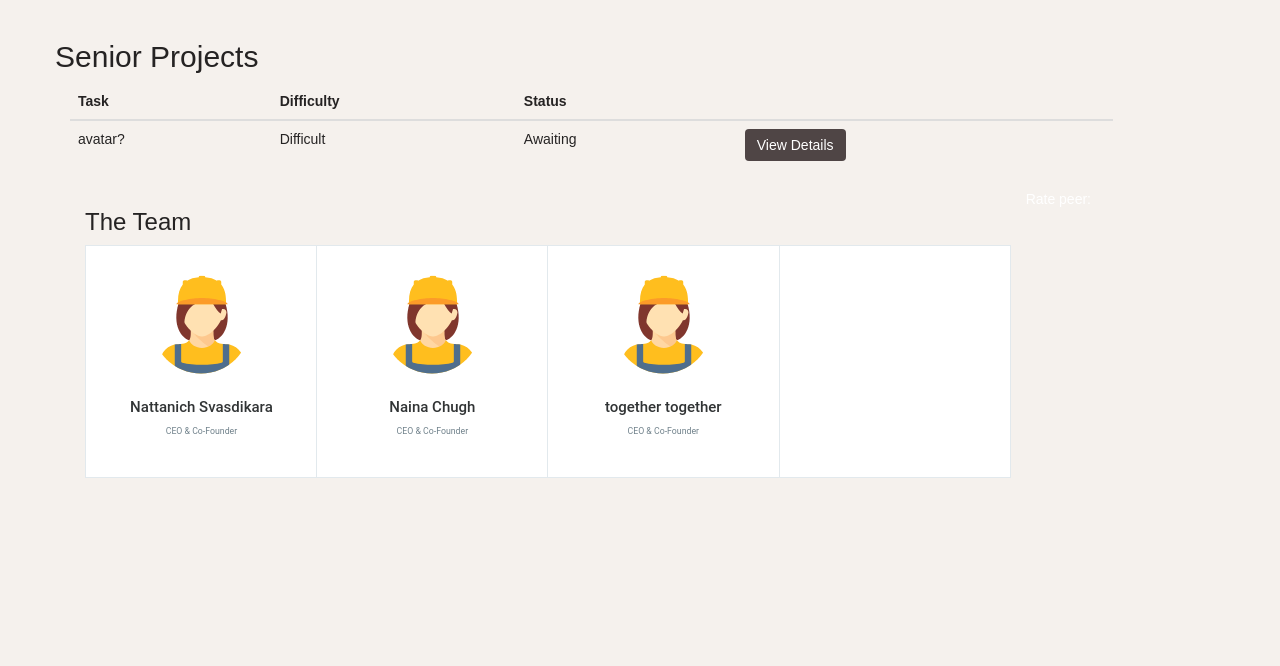
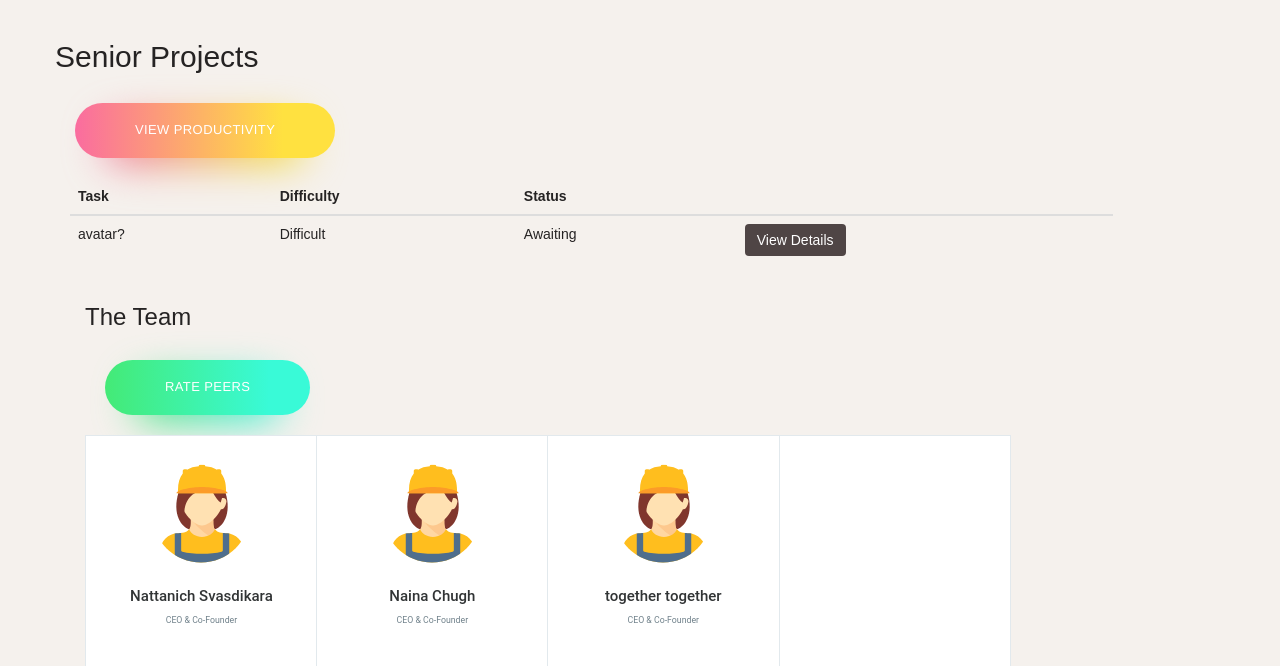
Before and after one commit to nattanichpoon/together, a Django app: page /projects/7/ in a window 1280 px wide. Shown: the part 51-717 px from the top of the page. Run offline with Django 3.2, Linux system fonts and the light colour scheme; data comes from the database, SQL or seed files in the repository; some libraries are stand-ins or nearby versions.

Commit message:
project_detail
added buttons for rate peer & view productivity

```diff
--- a/src/projects/templates/project_detail.html
+++ b/src/projects/templates/project_detail.html
@@ -8,6 +8,7 @@
 	<h2>
 	{{project.projectName}}
 	</h2>
+		<a href="{% url 'project_productivity' pk=project.pk%}" class="fancy-button bg-gradient3"><span>View Productivity</span></a>
 </div>
 <div class="row">
 	<div class="col-sm-11">
@@ -40,12 +41,13 @@
 	    </tbody>
 	  	</table>
 
-		<a href="{% url 'ratepeer' pk=project.pk %}">Rate peer:</a>
 
 		<div class="col-sm-11 col-xs-11">
 		  <div class="at-section">
 		  </hr>
 		    <h3>The Team</h3>
+		    <a href="{% url 'ratepeer' pk=project.pk %}" class="fancy-button bg-gradient2"><span>Rate Peers</span></a>
+
 		  </div>
 		  <div data-column='4' class="at-grid">
 		  	{% for member in members %}
--- a/src/users/templates/base.html
+++ b/src/users/templates/base.html
@@ -1120,18 +1120,135 @@
         .at-social__item svg:hover {
           fill: #788D96;
         }
+        /* Mixins */
+        /* bg shortcodes */
+        .bg-gradient1 span,
+        .bg-gradient1:before {
+          background: #52A0FD;
+          background: -webkit-linear-gradient(left, #52A0FD 0%, #00e2fa 80%, #00e2fa 100%);
+          background: linear-gradient(to right, #52A0FD 0%, #00e2fa 80%, #00e2fa 100%);
+        }
 
-        /*.container {
-          max-width: 1170px;
-          width: 100%;
-          margin: 100px auto;
-          padding: 0 20px;
-          box-sizing: border-box;
-          -webkit-transform-origin: top center;
-                  transform-origin: top center;
-          -webkit-transform: scale(0.8);
-                  transform: scale(0.8);
-        }*/
+        .bg-gradient2 span,
+        .bg-gradient2:before {
+          background: #44ea76;
+          background: -webkit-linear-gradient(left, #44ea76 0%, #39fad7 80%, #39fad7 100%);
+          background: linear-gradient(to right, #44ea76 0%, #39fad7 80%, #39fad7 100%);
+        }
+
+        .bg-gradient3 span,
+        .bg-gradient3:before {
+          background: #fa6c9f;
+          background: -webkit-linear-gradient(left, #fa6c9f 0%, #ffe140 80%, #ffe140 100%);
+          background: linear-gradient(to right, #fa6c9f 0%, #ffe140 80%, #ffe140 100%);
+        }
+
+        /* General */
+        .wrapper {
+          margin: 5% auto;
+          text-align: center;
+        }
+
+        a {
+          text-decoration: none;
+        }
+        a:hover, a:focus, a:active {
+          text-decoration: none;
+        }
+
+        /* fancy Button */
+        .fancy-button {
+          display: inline-block;
+          margin: 20px;
+          font-family: 'Montserrat', Helvetica, Arial, sans-serif;
+          font-size: 13px;
+          letter-spacing: 0.03em;
+          text-transform: uppercase;
+          color: #ffffff;
+          position: relative;
+        }
+        .fancy-button:before {
+          content: '';
+          display: inline-block;
+          height: 40px;
+          position: absolute;
+          bottom: -5px;
+          left: 30px;
+          right: 30px;
+          z-index: -1;
+          border-radius: 30em;
+          -webkit-filter: blur(20px) brightness(0.95);
+                  filter: blur(20px) brightness(0.95);
+          -webkit-transform-style: preserve-3d;
+                  transform-style: preserve-3d;
+          -webkit-transition: all 0.3s ease-out;
+          transition: all 0.3s ease-out;
+        }
+        .fancy-button i {
+          margin-top: -1px;
+          margin-right: 20px;
+          font-size: 1.265em;
+          vertical-align: middle;
+        }
+        .fancy-button span {
+          display: inline-block;
+          padding: 18px 60px;
+          border-radius: 50em;
+          position: relative;
+          z-index: 2;
+          will-change: transform, filter;
+          -webkit-transform-style: preserve-3d;
+                  transform-style: preserve-3d;
+          -webkit-transition: all 0.3s ease-out;
+          transition: all 0.3s ease-out;
+        }
+        .fancy-button:focus, .fancy-button:active {
+          color: #ffffff;
+        }
+        .fancy-button:hover {
+          color: #ffffff;
+        }
+        .fancy-button:hover span {
+          -webkit-filter: brightness(1.05) contrast(1.05);
+                  filter: brightness(1.05) contrast(1.05);
+          -webkit-transform: scale(0.95);
+                  transform: scale(0.95);
+        }
+        .fancy-button:hover:before {
+          bottom: 0;
+          -webkit-filter: blur(10px) brightness(0.95);
+                  filter: blur(10px) brightness(0.95);
+        }
+        .fancy-button.pop-onhover:before {
+          opacity: 0;
+          bottom: 10px;
+        }
+        .fancy-button.pop-onhover:hover:before {
+          bottom: -7px;
+          opacity: 1;
+          -webkit-filter: blur(20px);
+                  filter: blur(20px);
+        }
+        .fancy-button.pop-onhover:hover span {
+          -webkit-transform: scale(1.04);
+                  transform: scale(1.04);
+        }
+        .fancy-button.pop-onhover:hover:active span {
+          -webkit-filter: brightness(1) contrast(1);
+                  filter: brightness(1) contrast(1);
+          -webkit-transform: scale(1);
+                  transform: scale(1);
+          -webkit-transition: all 0.15s ease-out;
+          transition: all 0.15s ease-out;
+        }
+        .fancy-button.pop-onhover:hover:active:before {
+          bottom: 0;
+          -webkit-filter: blur(10px) brightness(0.95);
+                  filter: blur(10px) brightness(0.95);
+          -webkit-transition: all 0.2s ease-out;
+          transition: all 0.2s ease-out;
+        }
+
 
 
 {% block style %}
```
